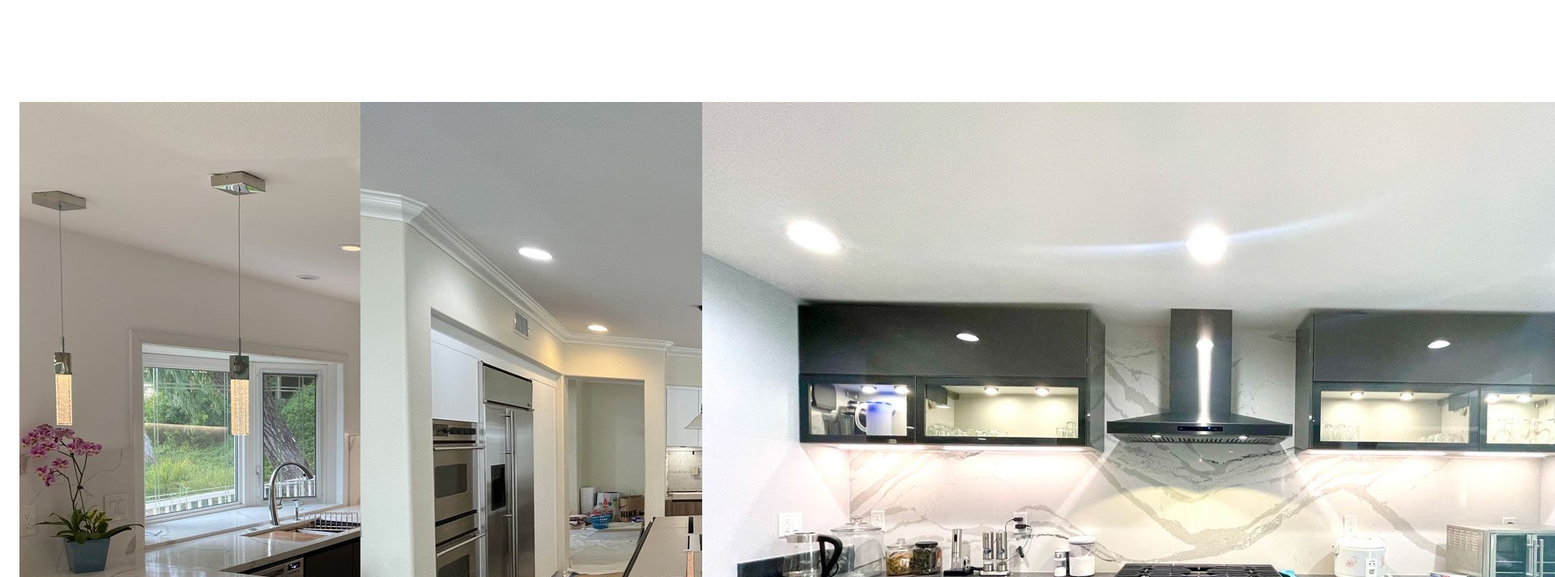
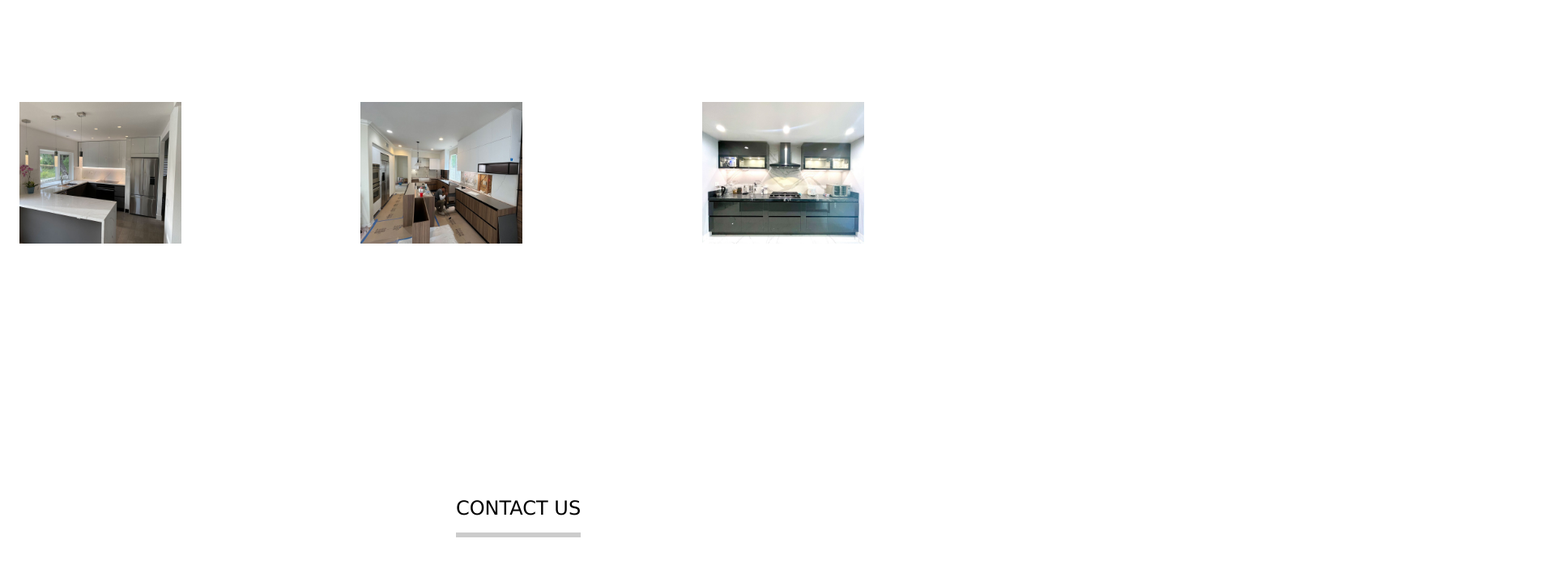
Before and after one commit to bytebuildingdotcom/vikacranedotcom, a plain HTML site: page index.html in a window 1280 px wide. Shown: the part 1640-2353 px from the top of the page at 81% size, 1920 px wide, since content can reach past the window. Drawn offline with Linux system fonts and the light colour scheme.

Commit message:
Update index.html

```diff
--- a/index.html
+++ b/index.html
@@ -61,13 +61,13 @@
        <!-- portfolio -->
       <div class="bb-container" id="portfolio">
         <div class="bb-list-box">
-          <img src="img/portfolio1.png"class="">
+          <img src="img/portfolio1.png" style="width:200px;height:175px;">
         </div>
         <div class="bb-list-box">
-          <img src="img/portfolio2.png"class="">
+          <img src="img/portfolio2.png" style="width:200px;height:175px;">
         </div>
         <div class="bb-list-box">
-          <img src="img/portfolio3.png"class="">
+          <img src="img/portfolio3.png" style="width:200px;height:175px;">
         </div>
       </div>
       <!-- portfolio -->
```
